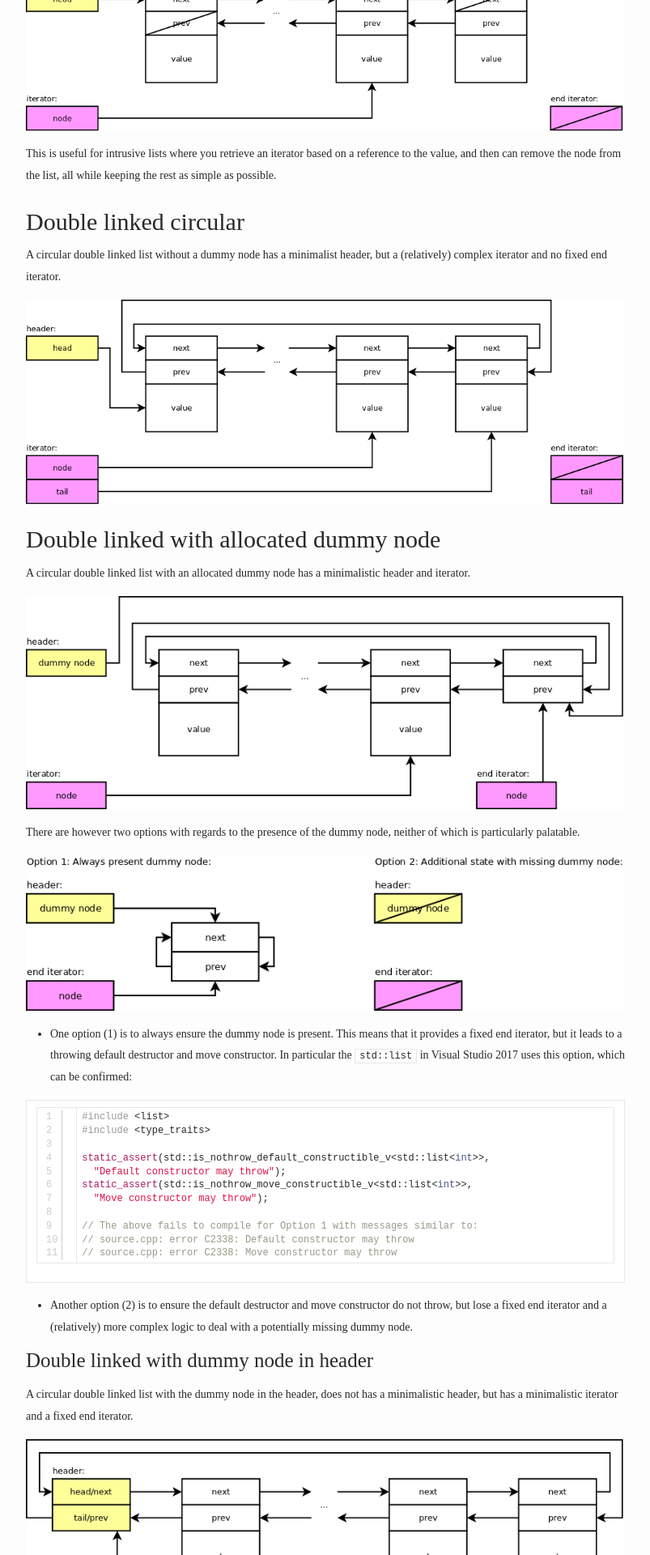
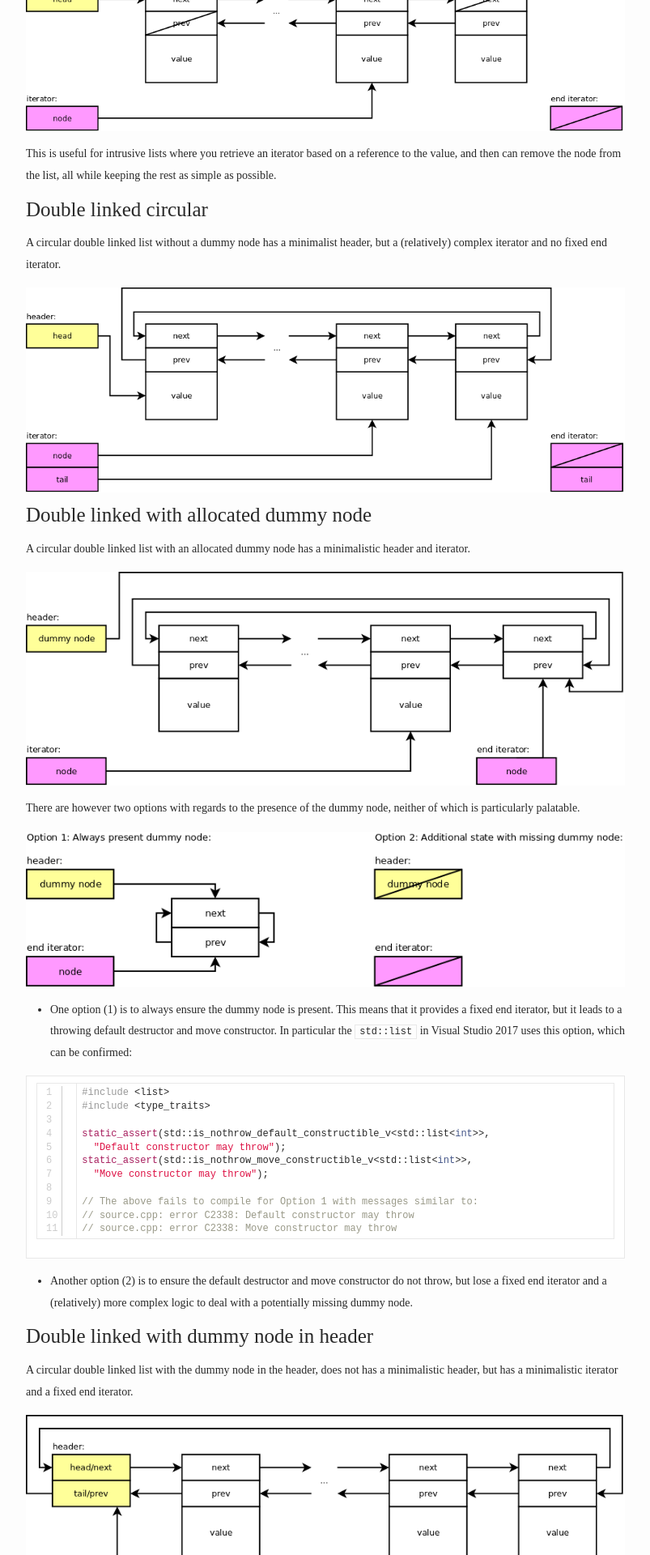
Before and after one commit to bajamircea/bajamircea.github.io, a Jekyll site: the page built from _posts/2018-06-28-linked-lists-examples.markdown, in a window 1280 px wide. Shown: the part 2261-4181 px from the top of the page at 81% size, without its empty margins (238-1041 px from the left). Built offline with Jekyll 4.4.1, drawn with Linux system fonts in a browser that asks for light colours; nearby versions of some CDN libraries.

Commit message:
Heading - minor

```diff
--- a/_posts/2018-06-28-linked-lists-examples.markdown
+++ b/_posts/2018-06-28-linked-lists-examples.markdown
@@ -152,7 +152,7 @@ reference to the value, and then can remove the node from the list, all while
 keeping the rest as simple as possible.
 
 
-# Double linked circular
+## Double linked circular
 
 A circular double linked list without a dummy node has a minimalist header, but
 a (relatively) complex iterator and no fixed end iterator.
@@ -160,7 +160,7 @@ a (relatively) complex iterator and no fixed end iterator.
 ![Double linked circular](/assets/2018-06-28-linked-lists-examples/05-double-circular.png)
 
 
-# Double linked with allocated dummy node
+## Double linked with allocated dummy node
 
 A circular double linked list with an allocated dummy node has a minimalistic
 header and iterator.
```
